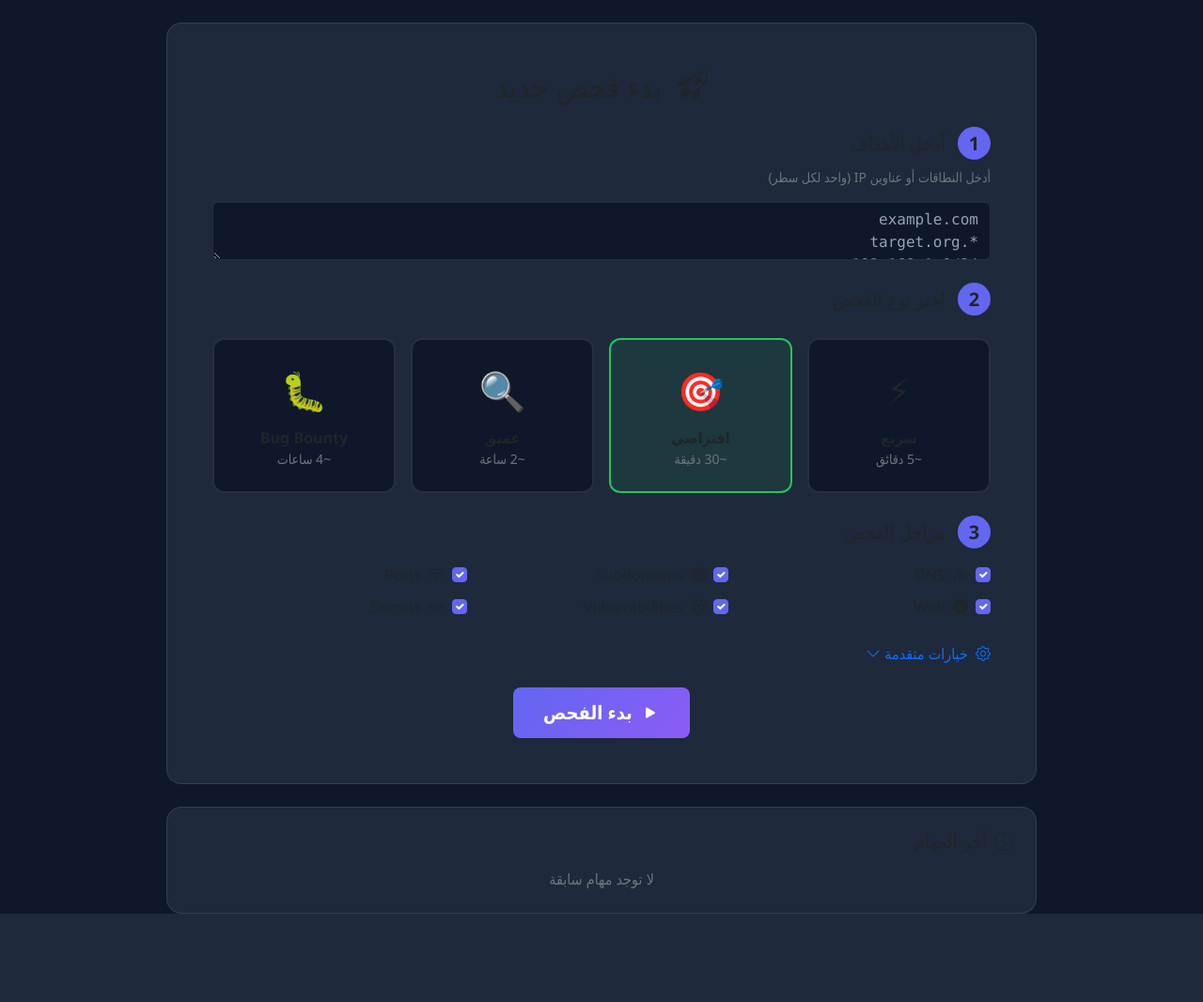
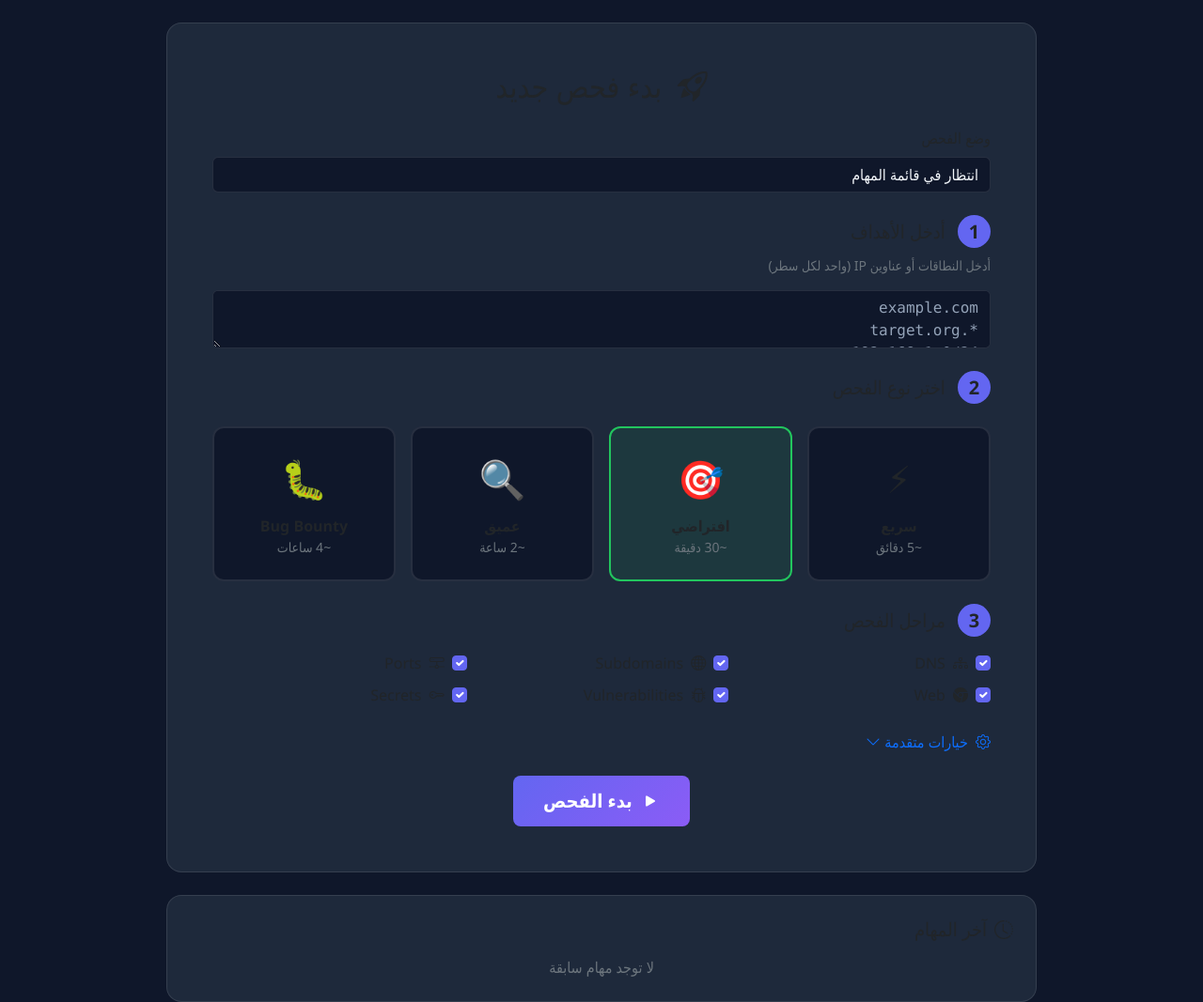
Before and after one commit to MubarakSec/reconnV2, a FastAPI app: page /scan in a window 1280 px wide. Shown: the part 56-1123 px from the top of the page at 94% size. Before the commit the page ends 1029 px from the top, so only its background shows below. Run offline with FastAPI, Linux system fonts and the light colour scheme.

Commit message:
Add scan mode selection to the scan form and update job handling logic for immediate scans

```diff
--- a/recon_cli/web/app.py
+++ b/recon_cli/web/app.py
@@ -382,11 +382,13 @@
             target = data.get("target")
             profile = data.get("profile", "passive")
             notify = data.get("notify", False)
+            scan_mode = data.get("scanMode", "queued")
 
             if not target:
                 raise HTTPException(status_code=400, detail="Target is required")
 
             from recon_cli.jobs.manager import JobManager
+            from recon_cli.pipeline.runner import run_pipeline
 
             manager = JobManager()
             record = manager.create_job(
@@ -394,11 +396,27 @@
                 profile=profile,
             )
 
-            return {
-                "success": True,
-                "job_id": record.spec.job_id,
-                "message": f"Scan started for {target}",
-            }
+            # If scanMode is 'immediate', run the pipeline right away
+            if scan_mode == "immediate":
+                try:
+                    run_pipeline(record, manager)
+                except Exception as exc:
+                    return {
+                        "success": False,
+                        "job_id": record.spec.job_id,
+                        "message": f"Failed to start scan immediately: {exc}",
+                    }
+                return {
+                    "success": True,
+                    "job_id": record.spec.job_id,
+                    "message": f"Scan started immediately for {target}",
+                }
+            else:
+                return {
+                    "success": True,
+                    "job_id": record.spec.job_id,
+                    "message": f"Scan queued for {target}",
+                }
         except Exception as e:
             raise HTTPException(status_code=500, detail=str(e))
 
--- a/recon_cli/web/static/js/app.js
+++ b/recon_cli/web/static/js/app.js
@@ -350,6 +350,7 @@
         const formData = {
             target: document.getElementById('target').value,
             profile: document.getElementById('profile').value,
+            scanMode: document.getElementById('scanMode') ? document.getElementById('scanMode').value : 'queued',
         };
 
         if (!formData.target) {
--- a/recon_cli/web/templates/scan.html
+++ b/recon_cli/web/templates/scan.html
@@ -145,6 +145,14 @@
                     </h2>
 
                     <form id="scanForm" onsubmit="startScan(event)">
+                        <!-- Scan Mode Dropdown -->
+                        <div class="mb-4">
+                            <label for="scanMode" class="form-label">وضع الفحص</label>
+                            <select class="form-select" id="scanMode" name="scanMode">
+                                <option value="queued">انتظار في قائمة المهام</option>
+                                <option value="immediate">بدء الفحص فوراً</option>
+                            </select>
+                        </div>
                         <!-- Step 1: Targets -->
                         <div class="mb-4">
                             <h5>
```
Also changed, not shown: 1 other file.
